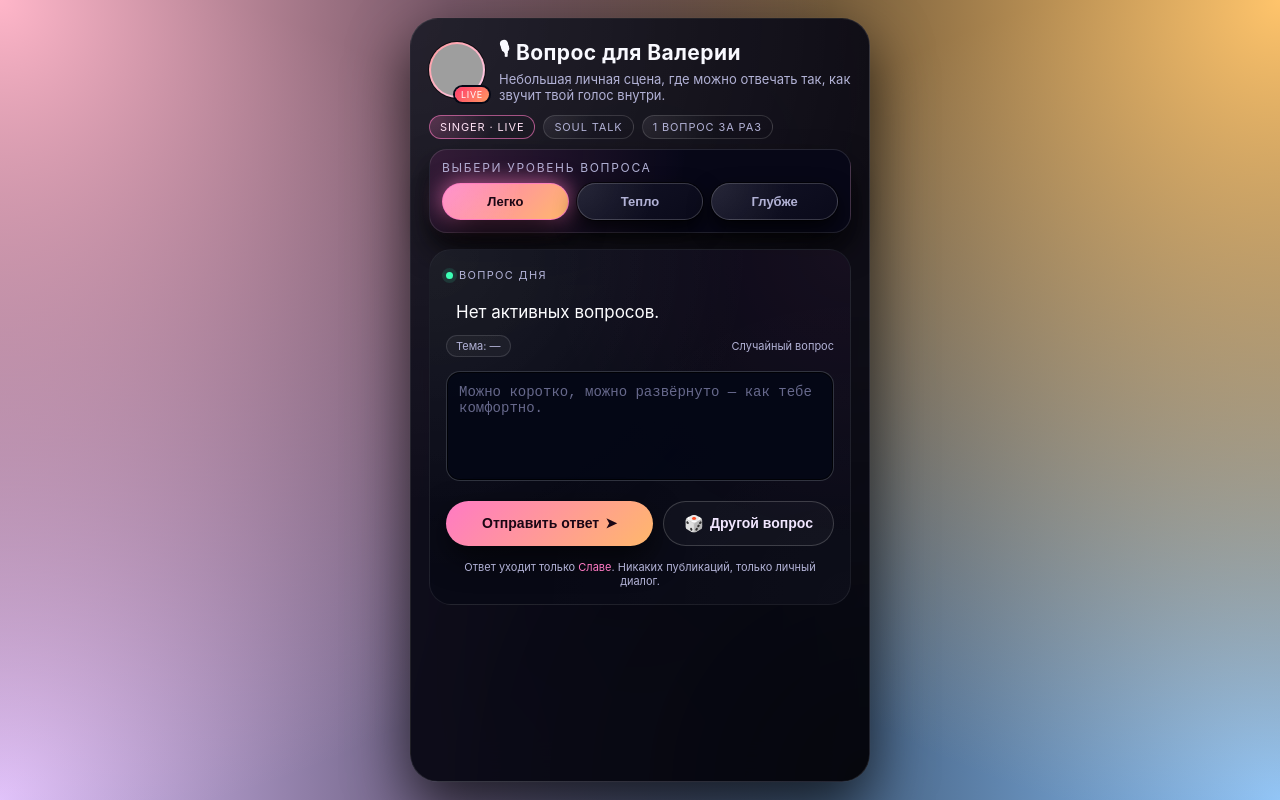
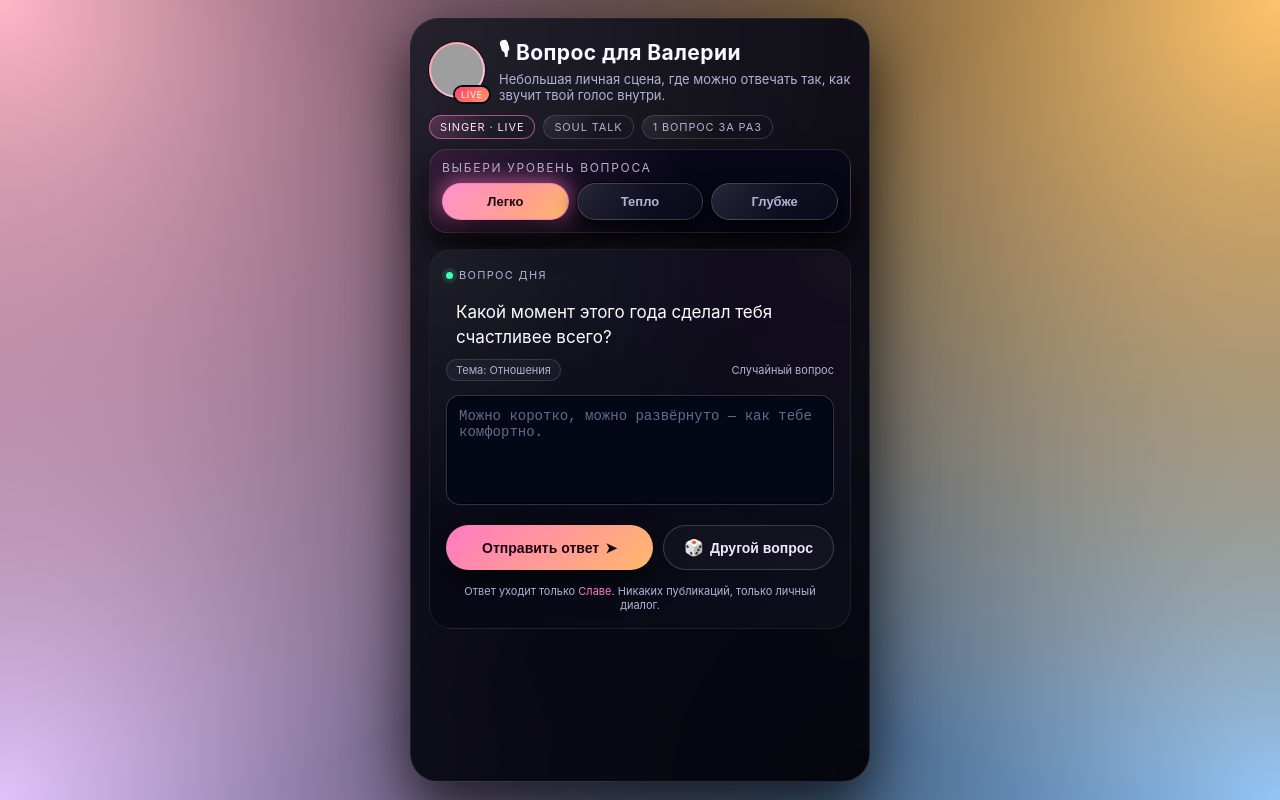
Before and after one commit to vostroslava/valeria-game, a plain HTML site: page index.html in a window 1280 px wide. Both pictures are taken after a click on the button "Легко". Drawn offline with Linux system fonts and the light colour scheme; no server answers; grey boxes are pictures that could not be loaded.

Commit message:
Refactor question loading and UI interaction
Refactor question handling and UI updates in index.html

```diff
--- a/index.html
+++ b/index.html
@@ -471,32 +471,30 @@
     <div id="toastText">Ответ отправлен.</div>
 </div>
 <script>
-const SHEET_URL =
-  "https://docs.google.com/spreadsheets/d/e/2PACX-1vSzvKeCKWOgUi4D4dUTbISt-3bMK3B1QpmqJapgJfFRtpBOkwdrxR_uOU5JJrqltGFFgA0qZxSgJPnb/pub?gid=0&single=true&output=csv";
 
-const webhookUrl =
-  "https://script.google.com/macros/s/AKfycbwGsYzw4o31i9AzDo-kG832v1CtOnWpm8YH-Xvti5sG7_p9-99O27U7sqkqdWzI3nowmQ/exec";
+// ЛОКАЛЬНАЯ БАЗА ВОПРОСОВ — тут редактируешь вручную
+const questions = [
+    { id: 1, text: "Какой момент этого года сделал тебя счастливее всего?", topic: "Отношения", level: "light" },
+    { id: 2, text: "О чём ты мечтала в детстве больше всего?", topic: "Детство", level: "light" },
+    { id: 3, text: "Что для тебя идеальное утро?", topic: "Быт", level: "light" },
+    { id: 4, text: "Как выглядит человек, которому ты безоговорочно доверяешь?", topic: "Психология", level: "warm" },
+    { id: 5, text: "Какое чувство ты скрываешь чаще всего?", topic: "Эмоции", level: "warm" },
+    { id: 6, text: "Какая рана тебя сформировала?", topic: "Глубина", level: "deep" },
+    { id: 7, text: "Какое решение в жизни оказалось самым правильным?", topic: "Жизнь", level: "warm" },
+    { id: 8, text: "Что ты считаешь своей сильнейшей чертой?", topic: "Личность", level: "light" },
+    { id: 9, text: "Что бы ты сказала себе 16-летней?", topic: "Саморефлексия", level: "deep" },
+    { id: 10, text: "Когда ты чувствуешь себя любимой?", topic: "Отношения", level: "deep" }
+];
 
-const levelMap = {
-  "1": "light",
-  "2": "warm",
-  "3": "deep",
-  light: "light",
-  warm: "warm",
-  deep: "deep"
-};
-
-let questions = [];
-let currentQuestion = null;
-let currentLevel = "light";
-
-    // Какие вопросы уже показывали по каждому уровню
+// Память о пройденных вопросах для каждого уровня
 const usedIdsByLevel = {
     light: new Set(),
     warm: new Set(),
     deep: new Set(),
 };
 
+let currentQuestion = null;
+let currentLevel = "light";
 
 const el = {
     box: document.getElementById("questionBox"),
@@ -506,110 +504,55 @@ const el = {
     toastText: document.getElementById("toastText"),
 };
 
-/* Универсальный CSV-парсер с поддержкой кавычек */
-function parseCSV(csv) {
-  return csv
-    .trim()
-    .split("\n")
-    .map(line => line.match(/(".*?"|[^",]+)(?=\s*,|\s*$)/g).map(v => v.replace(/^"|"$/g, "")));
+// Функция выбора случайного вопроса
+function loadNewQuestion() {
+
+    const pool = questions.filter(q => q.level === currentLevel);
+    const used = usedIdsByLevel[currentLevel];
+
+    // Находим доступные вопросы (которые ещё не задавались)
+    const available = pool.filter(q => !used.has(q.id));
+
+    // Если больше нет доступных — сбрасываем и начинаем заново
+    if (available.length === 0) {
+        usedIdsByLevel[currentLevel].clear();
     }
 
-/* Загрузка вопросов */
-async function loadQuestionsFromSheet() {
-  try {
-    const csv = await (await fetch(SHEET_URL)).text();
-    const rows = parseCSV(csv);
-    const headers = rows.shift().map(h => h.trim());
+    const freshList = pool.filter(q => !usedIdsByLevel[currentLevel].has(q.id));
 
-    questions = rows
-      .map(values =>
-        Object.fromEntries(headers.map((k, i) => [k, values[i] || ""]))
-      )
-      .filter(q => {
-        const v = q.active?.toLowerCase();
-        return !v || v === "true" || v === "1" || v === "истина";
-      })
-   .map((q, index) => ({
-        id: index, // уникальный ID по позиции строки
-        text: q.question,
-        topic: q.topic,
-        level: levelMap[q.level?.toLowerCase()] || "light"
-}));
+    const randomQ = freshList[Math.floor(Math.random() * freshList.length)];
+    currentQuestion = randomQ;
 
-    if (!questions.length) {
-      el.box.textContent = "Нет активных вопросов. Проверь таблицу.";
-      el.topic.textContent = "Тема: —";
-    }
-  } catch (e) {
-    console.error(e);
-    el.box.textContent = "Ошибка загрузки вопросов.";
-  }
+    usedIdsByLevel[currentLevel].add(randomQ.id);
+
+    // Обновление UI
+    el.box.textContent = randomQ.text;
+    el.topic.textContent = "Тема: " + randomQ.topic;
 }
 
-/* Выбор случайного вопроса с циклом по кругу */
-function loadNewQuestion() {
-  if (!questions.length) {
-    el.box.textContent = "Нет активных вопросов.";
-    el.topic.textContent = "Тема: —";
-    currentQuestion = null;
-    return;
-  }
-
-  // Все вопросы текущего уровня
-  const pool = questions.filter((q) => q.level === currentLevel);
-  const source = pool.length ? pool : questions;
-
-  // Берём Set для текущего уровня
-  let usedSet = usedIdsByLevel[currentLevel];
-
-  // Фильтруем только ещё не заданные
-  let available = source.filter((q) => {
-    const key = q.id || q.text;
-    return key && !usedSet.has(key);
-  });
-
-  // Если всё уже показали — очищаем и начинаем новый круг
-  if (!available.length) {
-    usedSet.clear();
-    available = source;
-  }
-
-  // Выбираем случайный вопрос из доступных
-  currentQuestion = available[Math.floor(Math.random() * available.length)];
-
-  const key = currentQuestion.id || currentQuestion.text;
-  if (key) usedSet.add(key);
-
-  el.box.textContent = currentQuestion.text || "Пустой вопрос";
-  el.topic.textContent = "Тема: " + (currentQuestion.topic || "—");
-}
-
-
-/* Выбор уровня */
+// Смена уровня
 function setLevel(level) {
     currentLevel = level;
-  document
-    .querySelectorAll(".mode-btn")
-    .forEach(b => b.classList.toggle("mode-btn--active", b.dataset.level === level));
+
+    document.querySelectorAll(".mode-btn")
+        .forEach(btn => btn.classList.toggle("mode-btn--active", btn.dataset.level === level));
 
     loadNewQuestion();
 }
 
-/* Toast */
-function showToast(message) {
-  el.toastText.textContent = message;
+// Toast сообщение
+function showToast(msg) {
+    el.toastText.textContent = msg;
     el.toast.style.display = "flex";
-  setTimeout(() => (el.toast.style.display = "none"), 2000);
+    setTimeout(() => el.toast.style.display = "none", 2000);
 }
 
-/* Отправка ответа */
+// Отправка ответа (оставляем webhook без изменений)
 function sendAnswer() {
     const answer = el.answer.value.trim();
+    if (!answer) return showToast("Напиши хотя бы пару слов.");
 
-  if (!answer) return showToast("Напиши хотя бы пару слов.");
-  if (!currentQuestion) return showToast("Вопрос загружается.");
-
-  fetch(webhookUrl, {
+    fetch("https://script.google.com/macros/s/AKfycbwGsYzw4o31i9AzDo-kG832v1CtOnWpm8YH-Xvti5sG7_p9-99O27U7sqkqdWzI3nowmQ/exec", {
         method: "POST",
         mode: "no-cors",
         headers: { "Content-Type": "text/plain;charset=utf-8" },
@@ -619,18 +562,16 @@ function sendAnswer() {
             answer,
             who: "Valeria",
         }),
-  }).then(() => {
+    });
+
     el.answer.value = "";
     loadNewQuestion();
     showToast("Ответ отправлен — спасибо.");
-  });
 }
 
-document.addEventListener("DOMContentLoaded", async () => {
-  await loadQuestionsFromSheet();
-  loadNewQuestion();
-});
+// Инициализация
+document.addEventListener("DOMContentLoaded", loadNewQuestion);
+
 </script>
-
 </body>
 </html>
```
Lines whose indentation alone changed are shown as unchanged.
